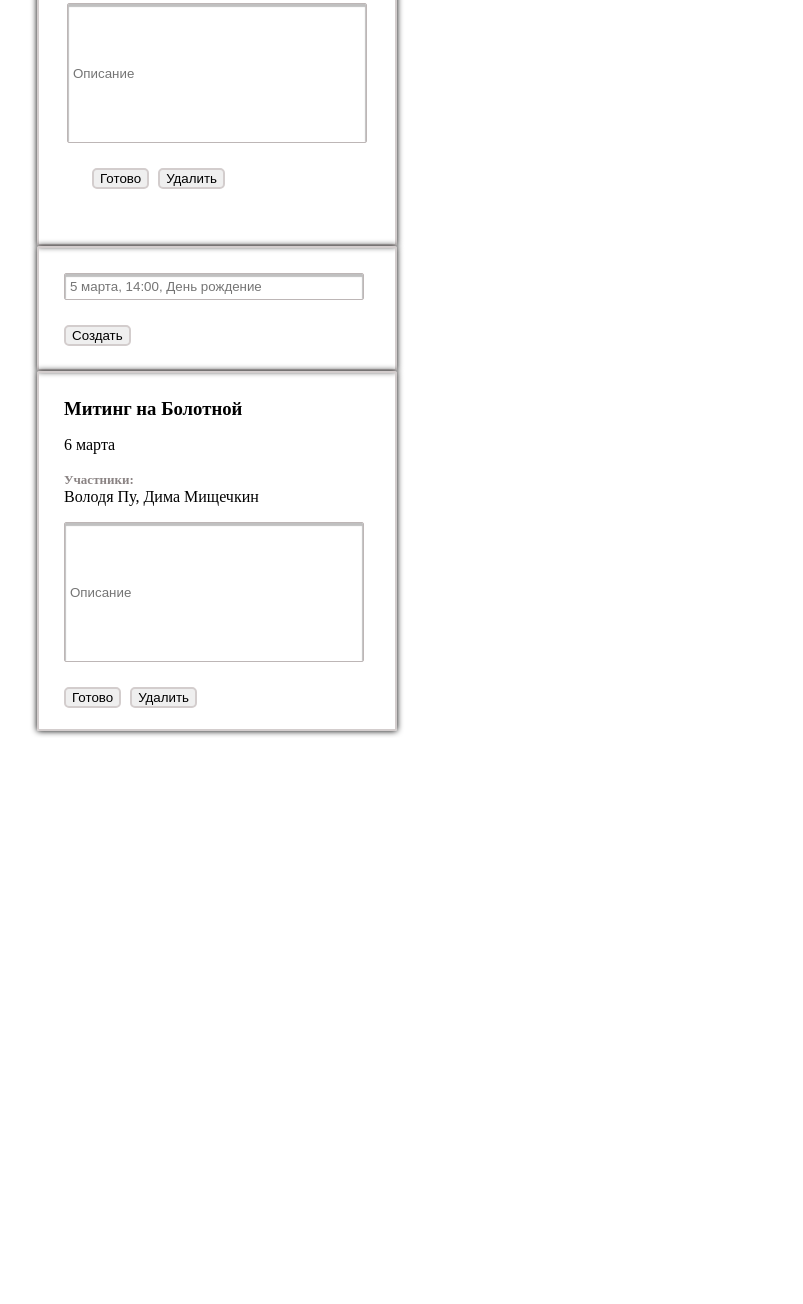
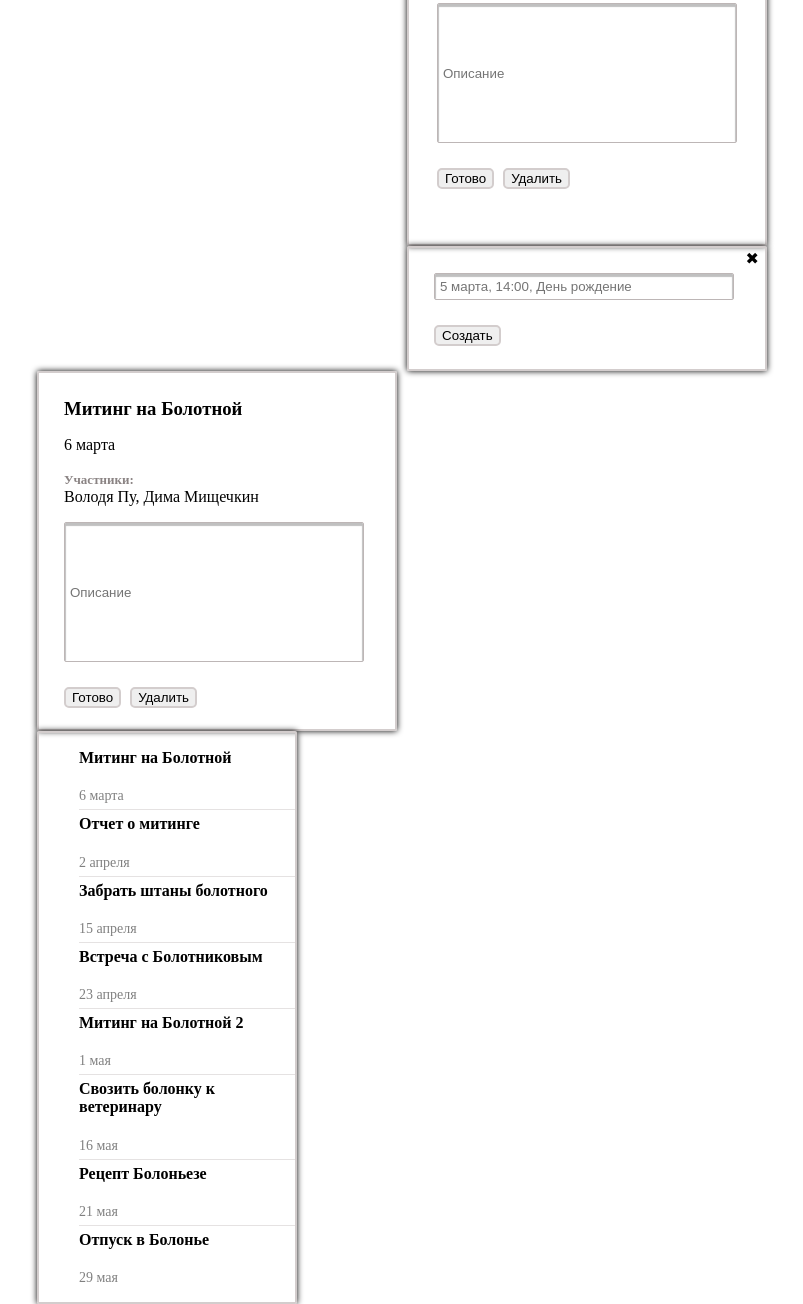
Before and after one commit to theivmatic/Calendar, a plain HTML site: page index.html in a window 1280 px wide. Shown: the part 1068-2372 px from the top of the page, without its empty margins (103-906 px from the left). Before the commit the page ends 1806 px from the top, so only its background shows below. Drawn offline with Linux system fonts and the light colour scheme.

Commit message:
Начал делать скрипты

```diff
--- a/index.html
+++ b/index.html
@@ -9,7 +9,7 @@
   <body>
     <div class="center">
       <header class="header">
-        <button type="button" class="header__button button-add">Добавить</button>
+        <button type="button" class="header__button button-add open_pop-up2" id="open_pop-up2">Добавить</button>
         <button type="button" class="header__button button-refresh">Обновить</button>
         <div class="form__container">
           <button type="submit"></button>
@@ -82,13 +82,15 @@
             <button class="pop-up__button done-button" type="submit">Готово</button>
             <button class="pop-up__button delete-button" type="button">Удалить</button>
           </div>
+          <div class="pop-up__close" id="pop-up__close">&#10006</div>
         </section>
 
-        <section class="pop-up2">
+        <section class="pop-up2" id="pop-up2">
           <form class="add-event2">
             <input type="text" class="input" placeholder="5 марта, 14:00, День рождение">
           </form>
           <button type="submit" class="pop-up__button">Создать</button>
+          <div class="pop-up__close" id="pop-up__close">&#10006</div>
         </section>
 
         <section class="pop-up3">
@@ -106,7 +108,45 @@
             <button class="pop-up__button" type="button">Удалить</button>
           </div>
         </section>
+
+        <section class="search__pop-up">
+          <ul class="search__list">
+            <li class="search__item">
+              <h4>Митинг на Болотной</h4>
+              <p>6 марта</p>
+            </li>
+            <li class="search__item">
+              <h4>Отчет о митинге</h4>
+              <p>2 апреля</p>
+            </li>
+            <li class="search__item">
+              <h4>Забрать штаны болотного</h4>
+              <p>15 апреля</p>
+            </li>
+            <li class="search__item">
+              <h4>Встреча с Болотниковым</h4>
+              <p>23 апреля</p>
+            </li>
+            <li class="search__item">
+              <h4>Митинг на Болотной 2</h4>
+              <p>1 мая</p>
+            </li>
+            <li class="search__item">
+              <h4>Свозить болонку к ветеринару</h4>
+              <p>16 мая</p>
+            </li>
+            <li class="search__item">
+              <h4>Рецепт Болоньезе</h4>
+              <p>21 мая</p>
+            </li>
+            <li class="search__item">
+              <h4>Отпуск в Болонье</h4>
+              <p>29 мая</p>
+            </li>
+          </ul>
+        </section>
       </main>
     </div>
+    <script src="script.js"></script>
   </body>
 </html>
--- /dev/null
+++ b/script.js
@@ -0,0 +1,12 @@
+const openPopUp2 = document.getElementById('open_pop-up2');
+const closePopUp = document.getElementById('pop-up__close');
+const PopUp2 = document.getElementById('pop-up');
+
+openPopUp2.addEventListener('click', function(e){
+    e.preventDefault();
+    PopUp2.classList.add('active');
+})
+
+closePopUp.addEventListener('click', () => {
+    PopUp2.classList.remove('active');
+})
--- a/style.css
+++ b/style.css
@@ -24,6 +24,10 @@ li {
     border: solid 1px #bdb6b6;
     border-radius: 2px;
     box-shadow: inset 0px 2px 1px 1px #C0C0C0;
+}
+
+.input:focus {
+    outline: none;
 }
 
 .header {
@@ -161,6 +165,20 @@ li {
     box-shadow: 0px 0px 6px 0px;
 }
 
+.pop-up,
+.pop-up2 {
+    position: relative;
+    margin: auto;
+    z-index: 2;
+}
+
+.pop-up__close {
+    position: absolute;
+    top: 1px;
+    right: 6px;
+    cursor: pointer;
+}
+
 .add-event {
     display: flex;
     flex-direction: column;
@@ -186,11 +204,16 @@ li {
 }
 
 .done-button {
-    margin-left: 28px;
+    margin-left: 3px;
 }
 
 .pop-up2 {
+    display: ;
     height: 125px;
+}
+
+.pop-up2 .active {
+    display: block;
 }
 
 .pop-up3 {
@@ -226,6 +249,10 @@ li {
     border-bottom: 1px solid rgb(229, 226, 226);
 }
 
+.search__item:last-child {
+    border: none;
+}
+
 .search__item h4 {
     margin-top: 5px;
 }
```
